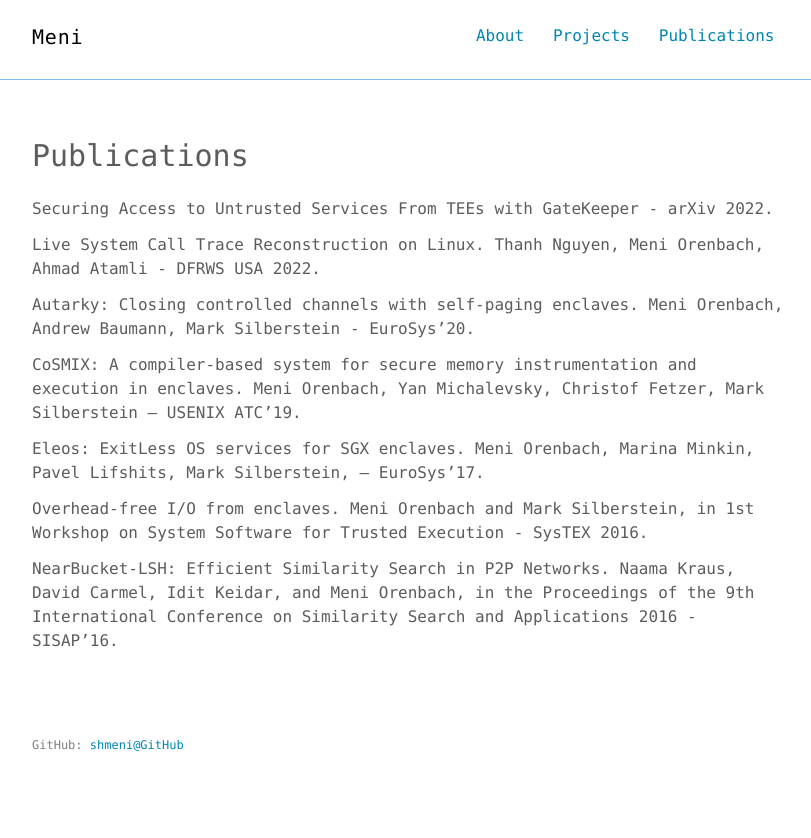
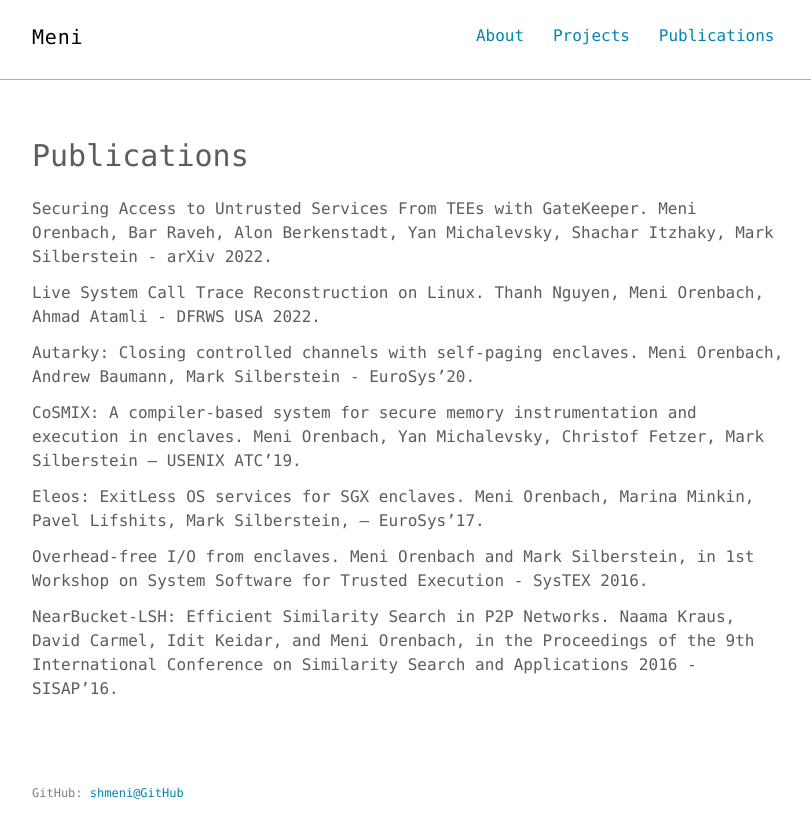
Before and after one commit to shmeni/shmeni.github.io, a Jekyll site: the page built from publications.md, in a window 1280 px wide. Shown: the top 838 px of the page, without its empty margins (232-1043 px from the left). Built offline with Jekyll 4.4.1, drawn with Linux system fonts in a browser that asks for light colours.

Commit message:
Update publications.md

```diff
--- a/publications.md
+++ b/publications.md
@@ -4,7 +4,7 @@ title: Publications
 permalink: /publications/
 ---
 
-Securing Access to Untrusted Services From TEEs with GateKeeper - arXiv 2022.
+Securing Access to Untrusted Services From TEEs with GateKeeper. Meni Orenbach, Bar Raveh, Alon Berkenstadt, Yan Michalevsky, Shachar Itzhaky, Mark Silberstein - arXiv 2022.
 
 Live System Call Trace Reconstruction on Linux. Thanh Nguyen, Meni Orenbach, Ahmad Atamli - DFRWS USA 2022.
 
```
